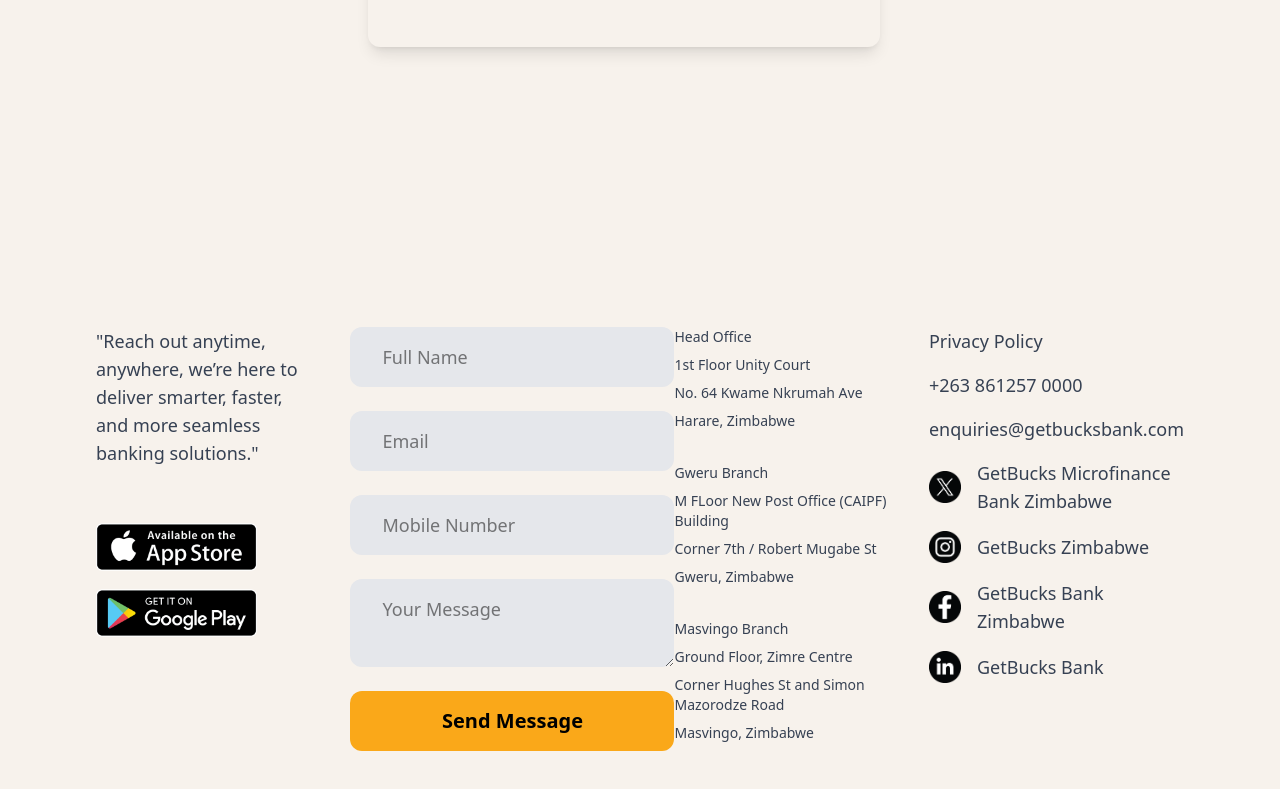
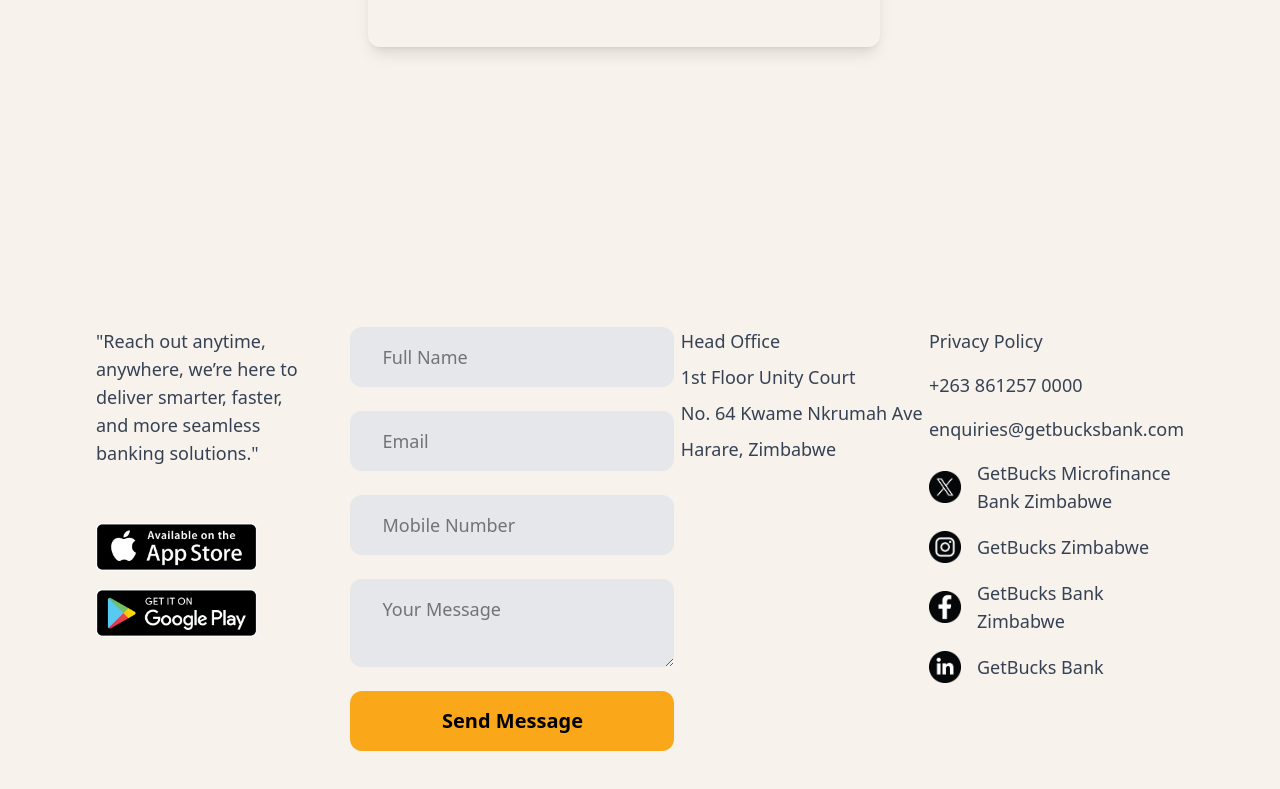
Before and after one commit to khomabhena/getbucks-site, a React (Vite) app: page / in a window 1280 px wide. Shown: the part 4384-5173 px from the top of the page. Built offline with nearby package versions, Linux system fonts and the light colour scheme.

Commit message:
removed other addresses

```diff
--- a/src/sections/ContactUs.jsx
+++ b/src/sections/ContactUs.jsx
@@ -31,13 +31,13 @@
 
                     <img src={data.address.image} alt="" />
                     <div>
-                        <div className=' flex flex-col gap-2 text-sm md:text-sm text-gray-700'>
+                        <div className=' flex flex-col gap-2 text-sm md:text-lg text-gray-700'>
                             <p>{data.address.line1}</p>
                             <p>{data.address.line2}</p>
                             <p>{data.address.line3}</p>
                             <p>{data.address.line4}</p>
                         </div>
-                        <div className=' mt-8 flex flex-col gap-2 text-sm md:text-sm text-gray-700'>
+                        {/*<div className=' mt-8 flex flex-col gap-2 text-sm md:text-sm text-gray-700'>
                             <p>{data.addressGweru.line1}</p>
                             <p>{data.addressGweru.line2}</p>
                             <p>{data.addressGweru.line3}</p>
@@ -48,7 +48,7 @@
                             <p>{data.addressMasvingo.line2}</p>
                             <p>{data.addressMasvingo.line3}</p>
                             <p>{data.addressMasvingo.line4}</p>
-                        </div>
+                        </div>*/}
 
                     </div>
 
```
